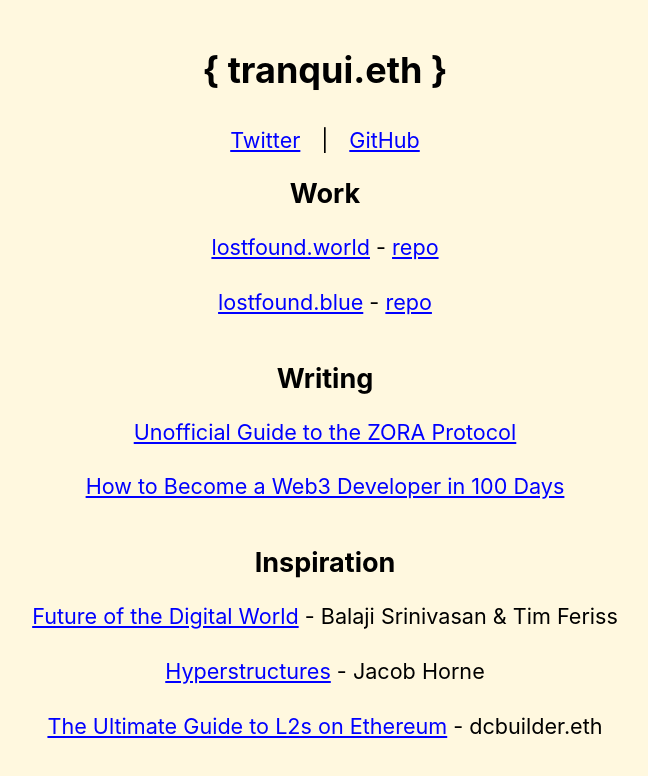
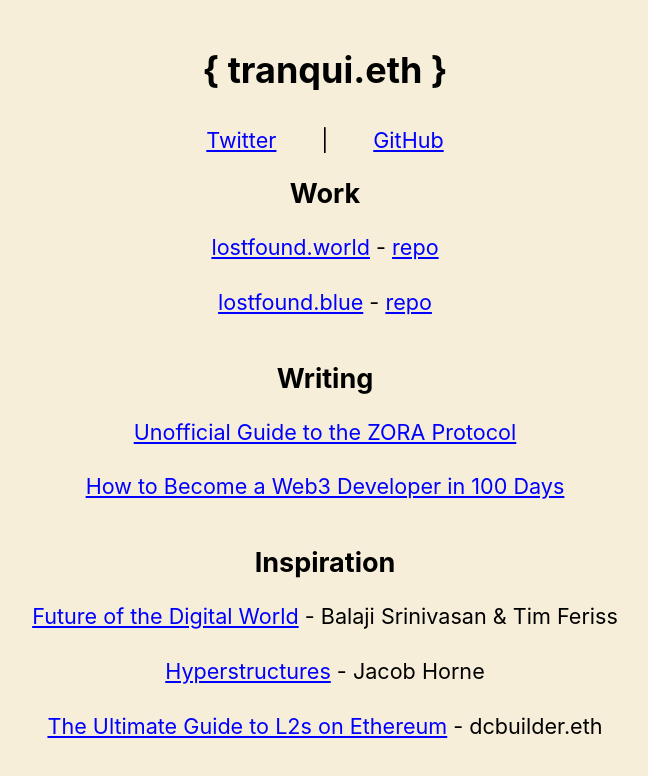
Before and after one commit to 0xTranqui/tranqui.dev, a Next.js app: page / in a window 1280 px wide. Shown: the top 776 px of the page, without its empty margins (315-963 px from the left). Built offline with nearby package versions, Linux system fonts and the light colour scheme.

Commit message:
another overhaul

```diff
--- a/components/layout.js
+++ b/components/layout.js
@@ -14,14 +14,14 @@
          <link rel="icon" href="/favicon.ico" />
          <meta
            name="description"
-           content="Learn how to build a personal website using Next.js"
+           content="tranqui.eth personal website"
          />
-         <meta
+{/*          <meta
            property="og:image"
            content={`https://og-image.vercel.app/${encodeURI(
              siteTitle,
            )}.png?theme=light&md=0&fontSize=75px&images=https%3A%2F%2Fassets.vercel.com%2Fimage%2Fupload%2Ffront%2Fassets%2Fdesign%2Fnextjs-black-logo.svg`}
-         />
+         /> */}
          <meta name="og:title" content={siteTitle} />
          <meta name="twitter:card" content="summary_large_image" />
        </Head>
--- a/components/layout.module.css
+++ b/components/layout.module.css
@@ -1,9 +1,8 @@
+
 .container {
-   max-width: 55%;
+   max-width: 75%;
    padding: 0 1rem;
    margin: 1rem auto 6rem;
-   /* border: 1px red solid; */
-
  }
 
  .header {
--- a/pages/index.js
+++ b/pages/index.js
@@ -28,7 +28,7 @@
           Twitter
         </a>
         <div
-          style={{ paddingLeft: "5%", paddingRight: "5%", fontSize: "1.2rem", lineHeight: "1.5" }}
+          style={{ paddingLeft: "5px", paddingRight: "5px", fontSize: "1.2rem", lineHeight: "1.5" }}
         >
           |
         </div>
--- a/styles/global.css
+++ b/styles/global.css
@@ -6,12 +6,13 @@
     Cantarell, Fira Sans, Droid Sans, Helvetica Neue, sans-serif;
   line-height: 1.6;
   font-size: 18px;
-  background-color: #fff8df
+  background-color: #f6eed8;
 }
 
 * {
   box-sizing: border-box;
 }
+
 
 a {
   color: blue;
```
